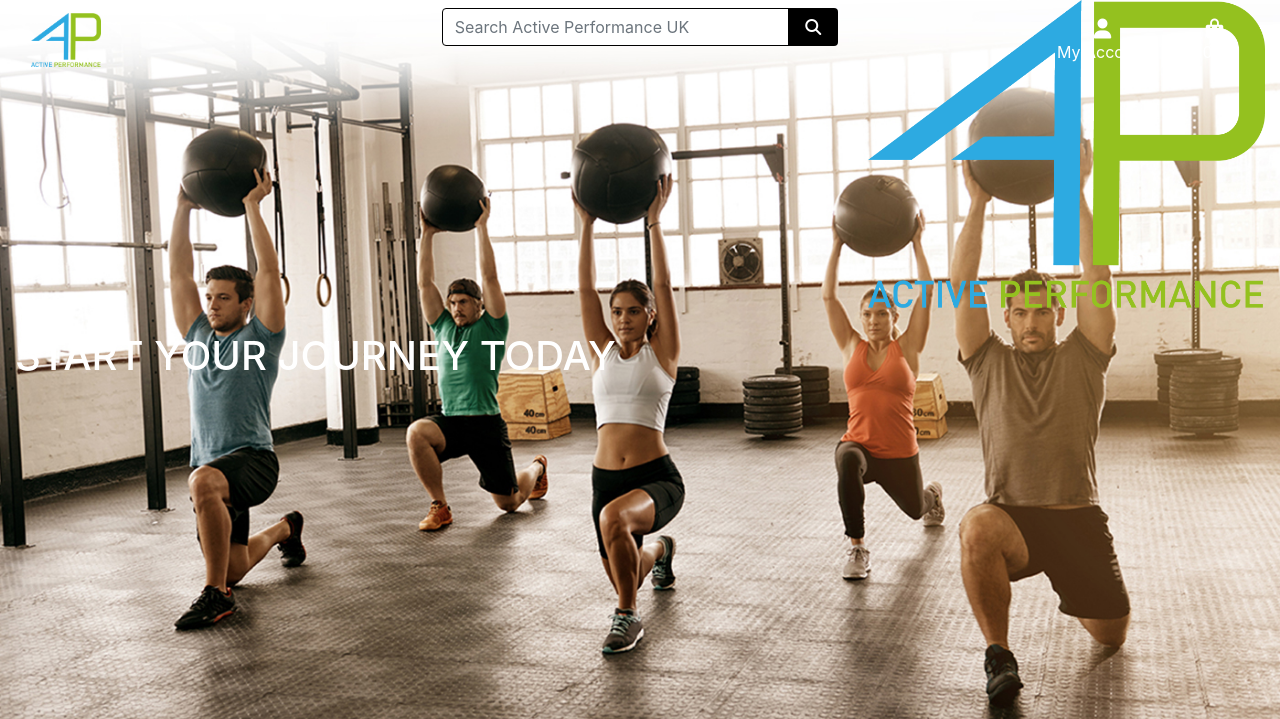
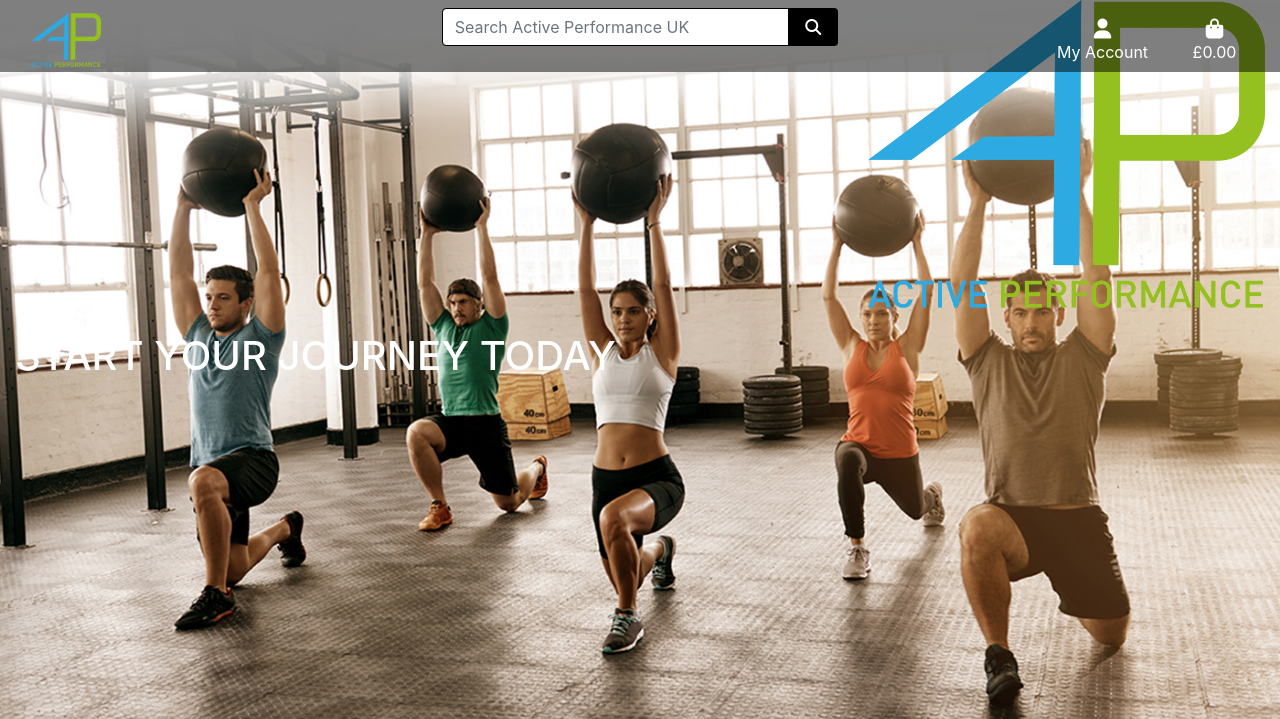
Before and after one commit to benm4ckenzie/assignment-four, a Django app: page / in a window 1280 px wide. Shown: the top 719 px of the page. Run offline with Django 3.2, Linux system fonts and the light colour scheme; some libraries are stand-ins or nearby versions.

Commit message:
Added navbar background colour to base.css

```diff
--- a/static/css/base.css
+++ b/static/css/base.css
@@ -111,6 +111,10 @@ img {
     color: white;
 }
 
+.nav-background-colour {
+    background-color: rgba(0, 0, 0, 0.5);
+}
+
 .shop-now-button {
     background: white;
     color: black;
```
